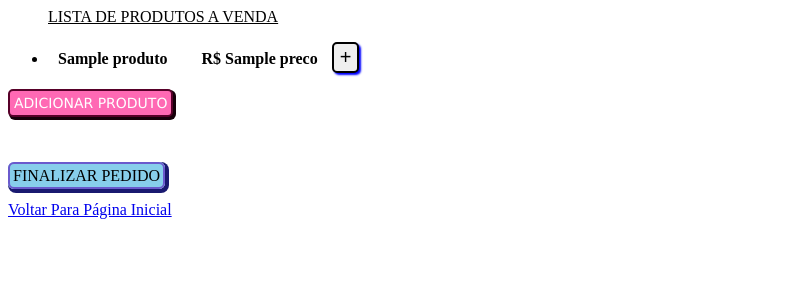
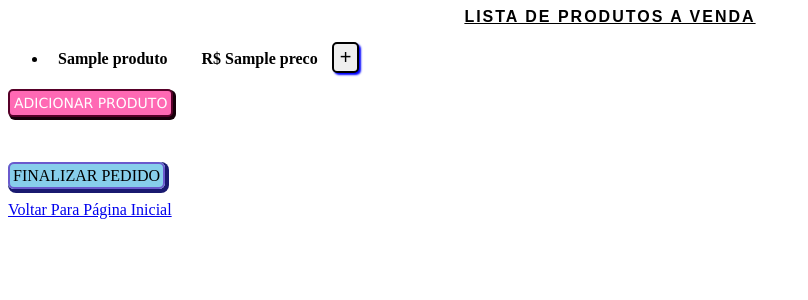
Before and after one commit to DanielErick-dev/PROJECT_ESTOQUE, a Django app: template app_produtos/templates/itens_para_venda.html in a window 1280 px wide. Shown: the top 300 px of the page, without its empty margins (0-808 px from the left). Run offline with Django 3.2, Linux system fonts and the light colour scheme; the template is opened without the code that fills it: most values are stand-ins (such as "Sample title", 1, 10 or a date in 2020); some libraries are stand-ins or nearby versions.

Commit message:
centralizado h1

```diff
--- a/app_produtos/templates/finalizar_pedido.html
+++ b/app_produtos/templates/finalizar_pedido.html
@@ -6,7 +6,7 @@
     <meta charset="UTF-8">
     <meta name="viewport" content="width=device-width, initial-scale=1.0">
     <title>Finalizando Pedido</title>
-    <link rel="stylesheet" type="text/css" href="{% static 'style.css' %}">
+    <link rel="stylesheet" type="text/css" href="{% static 'css/style.css' %}">
     <link rel="icon" type="image/png" href="{% static 'images/pedido.png' %}">
 </head>
 <body>
--- a/app_produtos/templates/itens_para_venda.html
+++ b/app_produtos/templates/itens_para_venda.html
@@ -79,11 +79,22 @@
             transform: translateX(2px) translateY(2px);
 
             }
+            .p{
+            position: relative;
+            text-align: center;
+            justify-content: center;
+            color: black
+            font-size: 25px;
+            left: -50px;
+            letter-spacing: 2px;
+            font-family: Arial;
+
+            font-weight: bold;}
     </style>
 </head>
 <body>
     <ul>
-        <p> <u> LISTA DE PRODUTOS A VENDA </u></p>
+        <p class="p"> <u> LISTA DE PRODUTOS A VENDA </u></p>
         {% for produto in produtos %}
             <li>
                 <div class="container">
--- a/app_produtos/templates/pagina_inicial.html
+++ b/app_produtos/templates/pagina_inicial.html
@@ -4,7 +4,7 @@
 <head>
     <meta charset="UTF-8">
     <meta name="viewport" content="width=device-width, initial-scale=1.0">
-    <link rel="stylesheet" type="text/css" href="{% static 'style.css' %}">
+    <link rel="stylesheet" type="text/css" href="{% static 'css/style.css' %}">
     <link rel="icon" type="image/png" href="{% static 'images/icone_produtos.png' %}">
     <title>Página Inicial</title>
     <style>
--- a/app_produtos/templates/tela_de_login.html
+++ b/app_produtos/templates/tela_de_login.html
@@ -4,7 +4,7 @@
 <head>
     <meta charset="UTF-8">
     <meta name="viewport" content="width=device-width, initial-scale=1.0">
-    <link rel="stylesheet" type="text/css" href="{% static 'tela_de_login.css' %}">
+    <link rel="stylesheet" type="text/css" href="{% static 'css/tela_de_login.css' %}">
     <title>Tela De Login</title>
 
 </head>
--- a/app_produtos/templates/vizualizar_estoque.html
+++ b/app_produtos/templates/vizualizar_estoque.html
@@ -7,7 +7,7 @@
     <meta name="viewport" content="width=device-width, initial-scale=1.0">
     <meta name="theme-color" content="#B0E0E6">
     <title>Página De Estoque </title>
-    <link rel="stylesheet" type="text/css" href="{% static 'style.css' %}">
+    <link rel="stylesheet" type="text/css" href="{% static 'css/style.css' %}">
     <link rel="icon" type="image/png" href="{% static 'images/estoque-icon.png' %}">
     <style>
         .grupo-form{
```
